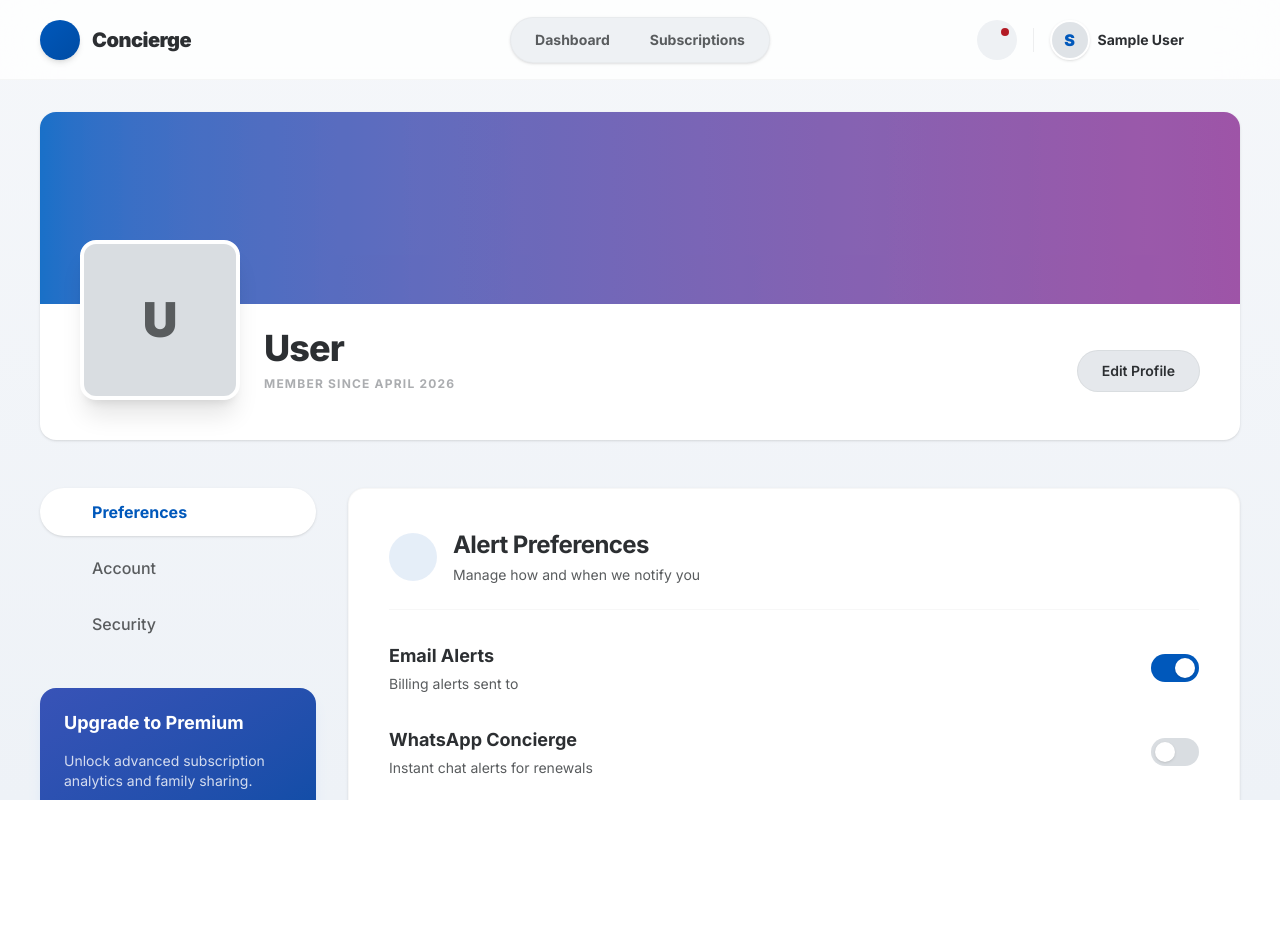
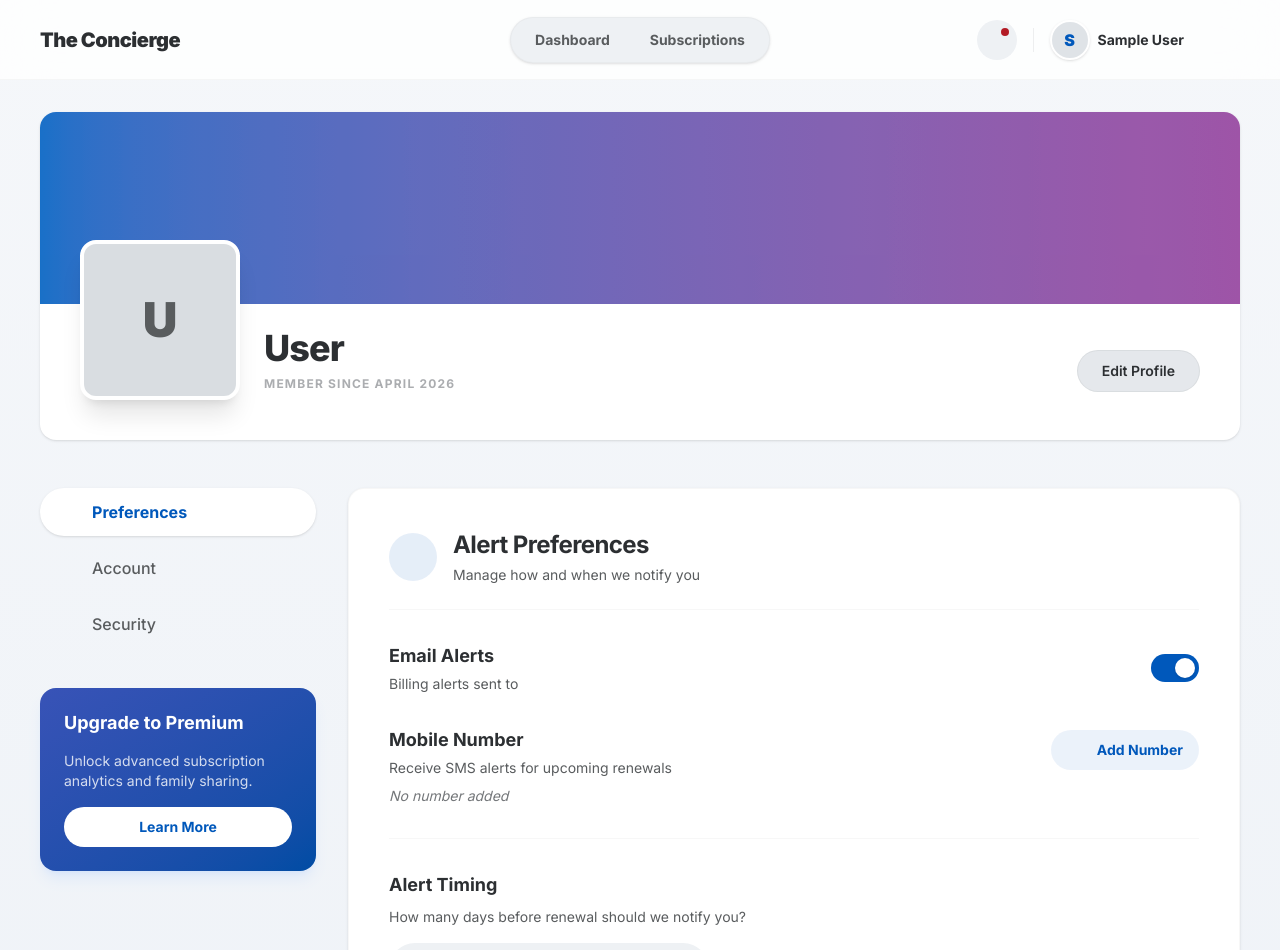
Before and after one commit to AviBapatu/Subscription-Overload-Manager, a React (Vite) app in the folder frontend/: page /profile in a window 1280 px wide. Shown: the top 950 px of the page. Before the commit the page ends 800 px from the top, so only its background shows below. Built offline with nearby package versions, Linux system fonts and the light colour scheme; no server answers; sample sign-in values are in the browser's storage.

Commit message:
feat: implement user profile page with notification and account settings management

```diff
--- a/frontend/index.html
+++ b/frontend/index.html
@@ -7,8 +7,8 @@
     <title>Subscription Overload Manager</title>
     <link rel="stylesheet" href="https://fonts.googleapis.com/css2?family=Material+Symbols+Outlined:opsz,wght,FILL,GRAD@20..48,100..700,0..1,-50..200" />
   </head>
-  <body style="margin:0;padding:0;overflow:hidden;height:100vh;">
-    <div id="root" style="height:100vh;overflow:hidden;"></div>
+  <body style="margin:0;padding:0;">
+    <div id="root"></div>
     <script type="module" src="/src/main.jsx"></script>
   </body>
 </html>
--- a/frontend/src/components/Profile.jsx
+++ b/frontend/src/components/Profile.jsx
@@ -1,7 +1,7 @@
 import React, { useState, useEffect } from 'react';
 import { useQuery, useMutation, useQueryClient } from '@tanstack/react-query';
 import dayjs from 'dayjs';
-import { fetchUser, updateUserPreferences } from '../lib/api';
+import { fetchUser, updateUserPreferences, updateUserProfile } from '../lib/api';
 import { useAuth } from '../lib/AuthContext';
 
 const Profile = () => {
@@ -16,14 +16,22 @@ const Profile = () => {
 
     const [prefs, setPrefs] = useState({
         notifyViaEmail: true,
-        notifyViaWhatsApp: false,
         alertDaysBefore: 3
     });
+
+    const [phoneNumber, setPhoneNumber] = useState('');
+    const [editingPhone, setEditingPhone] = useState(false);
+    const [phoneDraft, setPhoneDraft] = useState('');
+    const [phoneSaved, setPhoneSaved] = useState(false);
 
     // Sync local state when user data is fetched
     useEffect(() => {
         if (user && user.preferences) {
             setPrefs(user.preferences);
+        }
+        if (user?.phoneNumber !== undefined) {
+            setPhoneNumber(user.phoneNumber || '');
+            setPhoneDraft(user.phoneNumber || '');
         }
     }, [user]);
 
@@ -36,6 +44,21 @@ const Profile = () => {
         const updated = { ...prefs, [key]: !prefs[key] };
         setPrefs(updated);
         prefMut.mutate(updated);
+    };
+
+    const profileMut = useMutation({
+        mutationFn: (data) => updateUserProfile(userId, data),
+        onSuccess: () => {
+            queryClient.invalidateQueries(['user', userId]);
+            setEditingPhone(false);
+            setPhoneSaved(true);
+            setTimeout(() => setPhoneSaved(false), 2500);
+        }
+    });
+
+    const handlePhoneSave = () => {
+        setPhoneNumber(phoneDraft);
+        profileMut.mutate({ name: user?.name, phoneNumber: phoneDraft, timezone: user?.timezone });
     };
 
     const handleSelectChange = (e) => {
@@ -121,18 +144,60 @@ const Profile = () => {
                                 </button>
                             </div>
 
-                            {/* WhatsApp Notification */}
-                            <div className="flex items-center justify-between">
-                                <div className="flex flex-col pr-4">
-                                    <span className="font-bold text-on-surface text-lg">WhatsApp Concierge</span>
-                                    <span className="text-sm text-on-surface-variant mt-1">Instant chat alerts for renewals</span>
+                            {/* Phone Number Notification */}
+                            <div className="flex items-start justify-between gap-4">
+                                <div className="flex flex-col pr-4 flex-1">
+                                    <span className="font-bold text-on-surface text-lg">Mobile Number</span>
+                                    <span className="text-sm text-on-surface-variant mt-1">Receive SMS alerts for upcoming renewals</span>
+                                    {editingPhone ? (
+                                        <div className="mt-3 flex items-center gap-2">
+                                            <div className="relative flex-1 max-w-xs">
+                                                <span className="material-symbols-outlined absolute left-3 top-1/2 -translate-y-1/2 text-on-surface-variant text-[20px]">call</span>
+                                                <input
+                                                    type="tel"
+                                                    className="w-full pl-10 pr-4 py-2.5 bg-surface-container-low rounded-xl text-on-surface font-medium focus:ring-2 focus:ring-primary outline-none text-sm border-none"
+                                                    placeholder="+91 98765 43210"
+                                                    value={phoneDraft}
+                                                    onChange={e => setPhoneDraft(e.target.value)}
+                                                    autoFocus
+                                                />
+                                            </div>
+                                            <button
+                                                onClick={handlePhoneSave}
+                                                disabled={profileMut.isLoading}
+                                                className="px-4 py-2.5 bg-primary text-white rounded-xl text-sm font-bold hover:bg-primary-dim transition-colors disabled:opacity-60"
+                                            >
+                                                {profileMut.isLoading ? 'Saving…' : 'Save'}
+                                            </button>
+                                            <button
+                                                onClick={() => { setEditingPhone(false); setPhoneDraft(phoneNumber); }}
+                                                className="px-4 py-2.5 bg-surface-container text-on-surface-variant rounded-xl text-sm font-medium hover:bg-surface-container-high transition-colors"
+                                            >
+                                                Cancel
+                                            </button>
+                                        </div>
+                                    ) : (
+                                        <div className="mt-2 flex items-center gap-3">
+                                            <span className="text-sm font-semibold text-on-surface">
+                                                {phoneNumber || <span className="text-outline italic font-normal">No number added</span>}
+                                            </span>
+                                            {phoneSaved && (
+                                                <span className="flex items-center gap-1 text-xs text-green-600 font-semibold animate-in fade-in">
+                                                    <span className="material-symbols-outlined text-[16px]">check_circle</span> Saved!
+                                                </span>
+                                            )}
+                                        </div>
+                                    )}
                                 </div>
-                                <button
-                                    onClick={() => handleToggle('notifyViaWhatsApp')}
-                                    className={`relative inline-flex h-7 w-12 items-center rounded-full transition-colors ${prefs.notifyViaWhatsApp ? 'bg-primary' : 'bg-surface-container-highest'}`}
-                                >
-                                    <span className={`inline-block h-5 w-5 transform rounded-full bg-white transition-transform shadow-sm ${prefs.notifyViaWhatsApp ? 'translate-x-6' : 'translate-x-1'}`} />
-                                </button>
+                                {!editingPhone && (
+                                    <button
+                                        onClick={() => { setEditingPhone(true); setPhoneDraft(phoneNumber); }}
+                                        className="mt-1 flex items-center gap-1.5 px-4 py-2 text-sm font-bold text-primary bg-primary/8 hover:bg-primary/15 rounded-xl transition-colors"
+                                    >
+                                        <span className="material-symbols-outlined text-[18px]">{phoneNumber ? 'edit' : 'add'}</span>
+                                        {phoneNumber ? 'Edit' : 'Add Number'}
+                                    </button>
+                                )}
                             </div>
 
                             {/* Alert Timing */}
@@ -173,7 +238,9 @@ const Profile = () => {
                             </div>
                             <h3 className="font-bold text-lg">Phone Number</h3>
                             <p className="text-sm text-on-surface-variant">
-                                {user?.phoneNumber ? `Connected: ${user.phoneNumber}` : 'No phone number connected for WhatsApp alerts.'}
+                                {phoneNumber
+                                    ? <><strong className="text-on-surface">{phoneNumber}</strong> — SMS alerts active.</>
+                                    : 'Add a mobile number above to receive SMS renewal alerts.'}
                             </p>
                         </div>
                     </div>
--- a/frontend/src/components/TopNavBar.jsx
+++ b/frontend/src/components/TopNavBar.jsx
@@ -18,10 +18,10 @@ const TopNavBar = () => {
 
                 {/* Logo */}
                 <Link to="/" className="flex items-center gap-3 group">
-                    <div className="w-10 h-10 rounded-xl bg-gradient-to-br from-primary to-primary-dim flex items-center justify-center shadow-md group-hover:scale-105 transition-transform">
+                    {/* <div className="w-10 h-10 rounded-xl bg-gradient-to-br from-primary to-primary-dim flex items-center justify-center shadow-md group-hover:scale-105 transition-transform">
                         <span className="material-symbols-outlined text-white text-[20px]" style={{fontVariationSettings: "'FILL' 1"}}>inventory_2</span>
-                    </div>
-                    <span className="font-black text-xl tracking-tight hidden sm:block text-on-surface">Concierge</span>
+                    </div> */}
+                    <span className="font-black text-xl tracking-tight hidden sm:block text-on-surface">The Concierge</span>
                 </Link>
 
                 {/* Main Navigation (Desktop) */}
```
